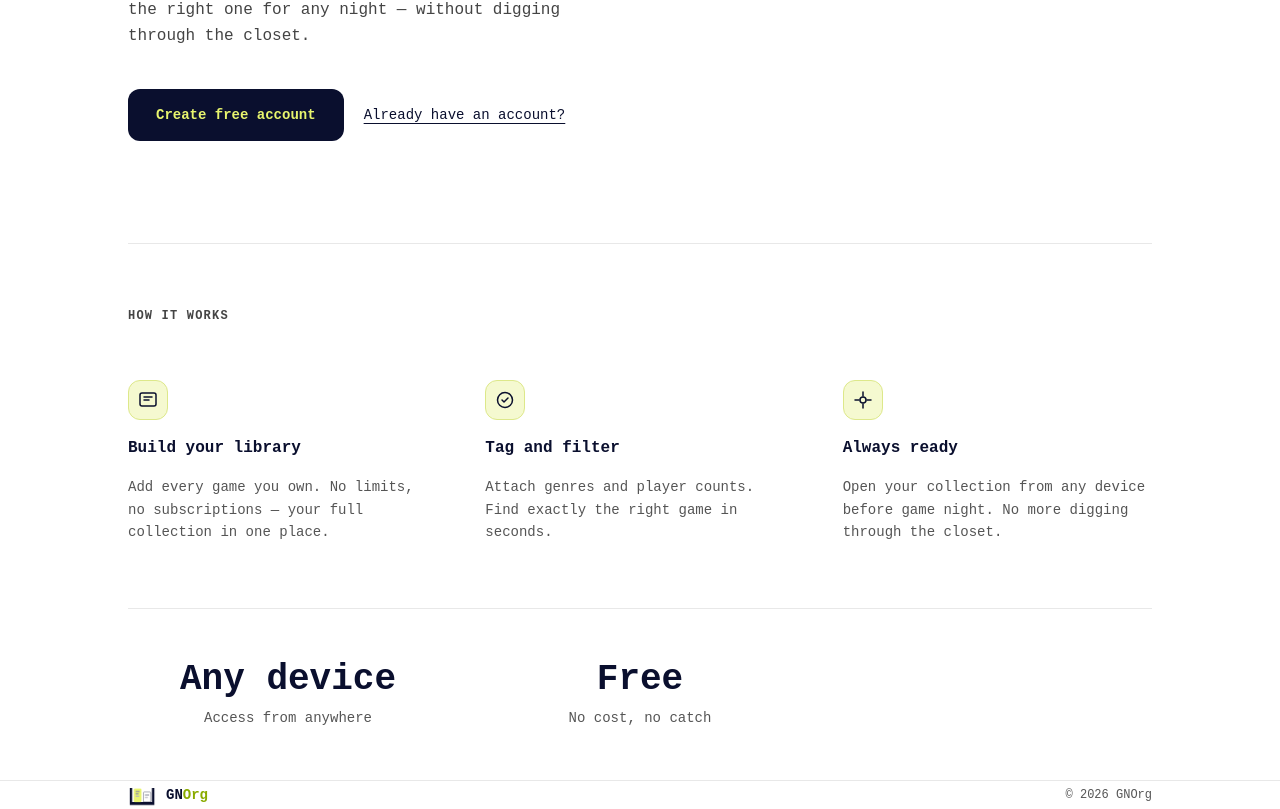
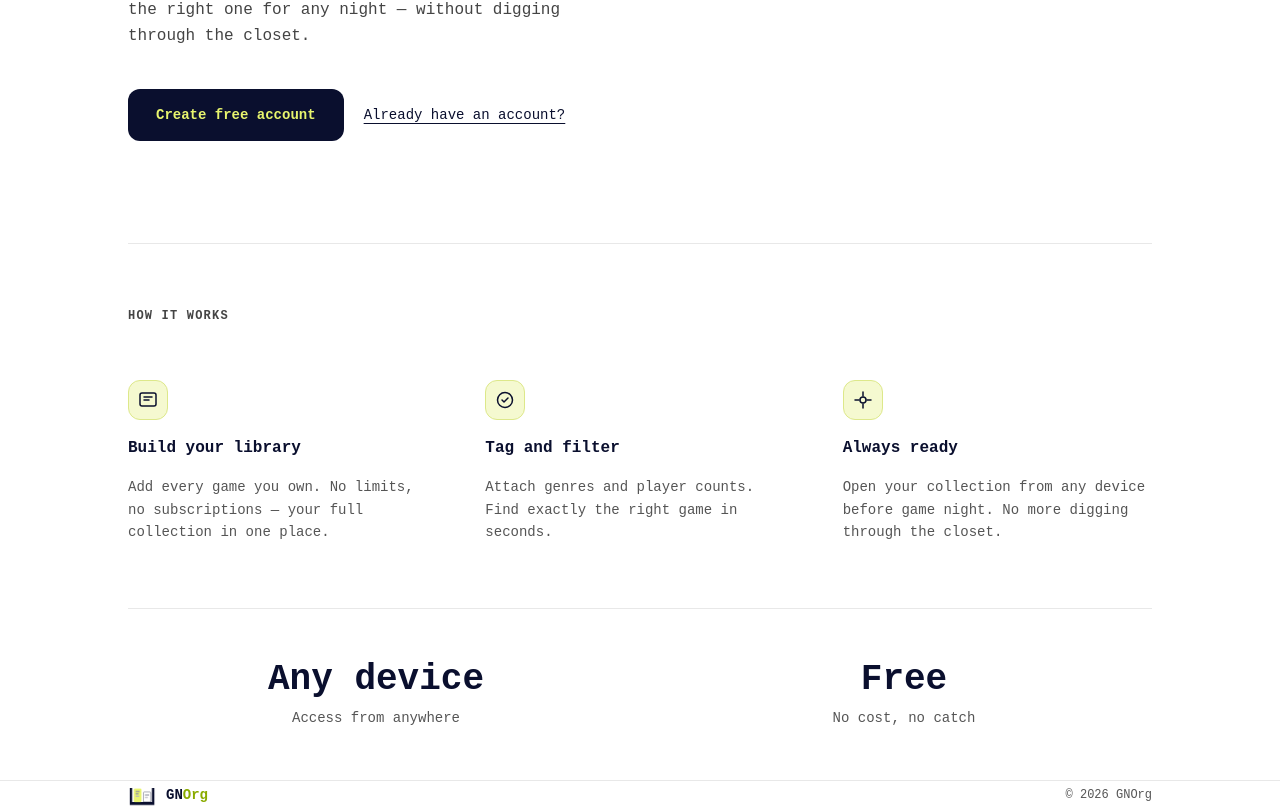
Before and after one commit to MLA-Format/GNOrg, a React (Vite) app in the folder web/: page / in a window 1280 px wide. Shown: the part 346-1155 px from the top of the page. Built offline with nearby package versions, Linux system fonts and the light colour scheme.

Commit message:
Removed part of landing page

```diff
--- a/web/src/pages/Landing.tsx
+++ b/web/src/pages/Landing.tsx
@@ -120,7 +120,7 @@ export default function LandingPage() {
             {/* Stats */}
             <section>
                 <div className="container" style={{ paddingTop: 'clamp(2rem, 4vw, 4rem)', paddingBottom: 'clamp(2rem, 4vw, 4rem)' }}>
-                    <div className="grid md:grid-cols-3 grid-cols-1 gap-8 text-center">
+                    <div className="grid md:grid-cols-2 grid-cols-1 gap-8 text-center">
                         {[
                             { value: "Any device", label: "Access from anywhere" },
                             { value: "Free", label: "No cost, no catch" },
```
